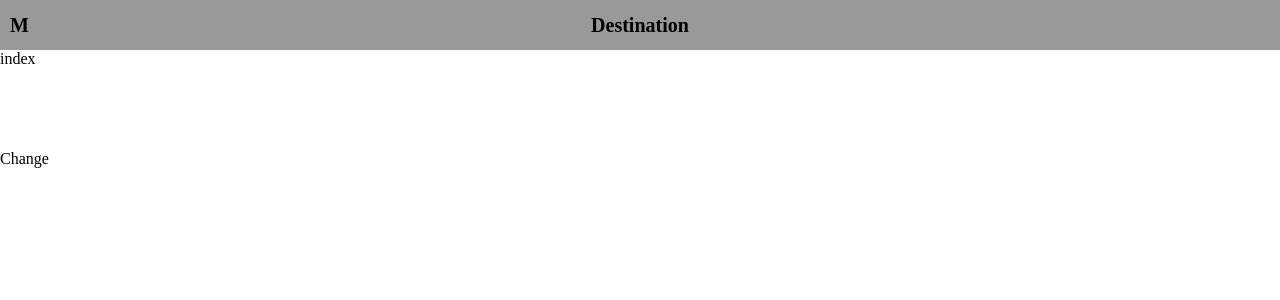
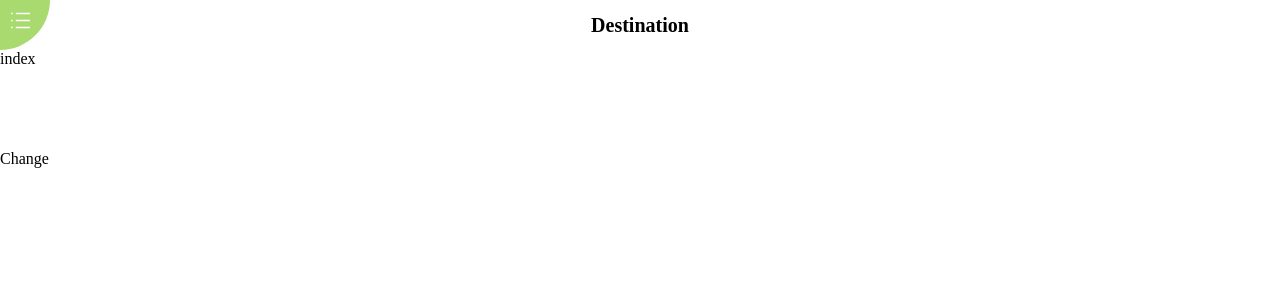
Before and after one commit to MimoriTyann/Destination, a Nuxt app: page / in a window 1280 px wide. Shown: the top 300 px of the page. Built offline with nearby package versions, Linux system fonts and the light colour scheme.

Commit message:
import iconfont

```diff
--- a/components/header/header.vue
+++ b/components/header/header.vue
@@ -2,7 +2,11 @@
   <section>
     <div class="header-wrap">
       <div class="header-wrap-in">
-        <div class="menu-btn" @click="openMenu">M</div>
+        <div class="menu-btn" @click="openMenu">
+          <svg class="icon menu-btn-icon">
+            <use xlink:href="#icon-icon-test"></use>
+          </svg>
+        </div>
         <div class="logo">Destination</div>
       </div>
     </div>
@@ -67,17 +71,24 @@ export default {
     align-items: center;
     height: 50px;
     width: 100%;
-    background: #999;
     z-index: 50;
     .menu-btn {
       position: absolute;
       top: 0;
       left: 0;
       height: 50px;
-      line-height: 30px;
-      font-size: 20px;
+      width: 50px;
+      display: flex;
+      justify-content: center;
+      align-items: center;
+      color: #fff;
+      font-size: 25px;
       font-weight: bold;
-      padding: 10px;
+      background: #a8da70;
+      border-bottom-right-radius: 100%;
+      .menu-btn-icon {
+        transform: translate(-5px, -5px);
+      }
     }
     .logo {
       font-size: 20px;
--- a/layouts/default.vue
+++ b/layouts/default.vue
@@ -7,7 +7,7 @@
 </template>
 
 <script>
-import HeaderModel from '~/components/header/header.vue'
+import HeaderModel from '~/components/header/header'
 
 export default {
   components: {
@@ -17,4 +17,11 @@ export default {
 </script>
 
 <style lang="scss">
+.icon {
+  width: 1em;
+  height: 1em;
+  vertical-align: -0.15em;
+  fill: currentColor;
+  overflow: hidden;
+}
 </style>
--- a/nuxt.config.js
+++ b/nuxt.config.js
@@ -33,7 +33,7 @@ module.exports = {
   /*
    ** Plugins to load before mounting the App
    */
-  plugins: ['@/plugins/global'],
+  plugins: ['@/plugins/global', { src: '@/plugins/iconfont', ssr: false }],
 
   /*
    ** Nuxt.js modules
```
Also changed, not shown: plugins/iconfont.js (added, +3 -0 lines), static/icon.png (deleted), 1 other file (tests, documents, lock files or other folders).
